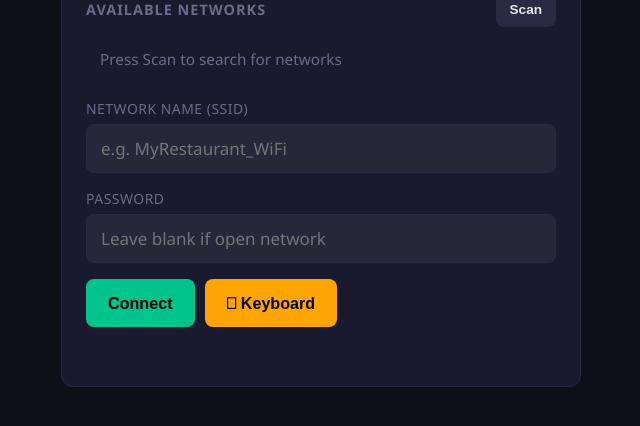
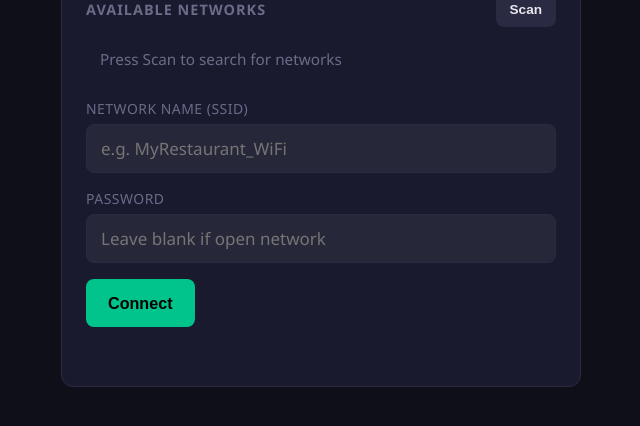
Before and after one commit to JoshuaCattaruzza/orderbox-pi, a Flask app: page /settings in a window 1280 px wide. Shown: the part 231-657 px from the top of the page, without its empty margins (319-959 px from the left). Run offline with Flask 3, Linux system fonts and the light colour scheme.

Commit message:
Remove onboard keyboard integration — Pi has a native keyboard
Co-Authored-By: Claude Sonnet 4.6 <noreply@anthropic.com>

```diff
--- a/main.py
+++ b/main.py
@@ -251,19 +251,6 @@ def wifi_connect():
         return jsonify({"error": str(e)}), 500
 
 
-@app.route("/api/keyboard/toggle", methods=["POST"])
-def keyboard_toggle():
-    r = subprocess.run(["pgrep", "-x", "onboard"], capture_output=True)
-    if r.returncode == 0:
-        subprocess.run(["pkill", "-x", "onboard"])
-        return jsonify({"visible": False})
-    else:
-        env = os.environ.copy()
-        env["DISPLAY"] = ":0"
-        env.setdefault("XAUTHORITY", f"/home/{env.get('USER', 'pi')}/.Xauthority")
-        subprocess.Popen(["onboard", "--size=800x220"], env=env)
-        return jsonify({"visible": True})
-
 
 if __name__ == "__main__":
     app.run(host="0.0.0.0", port=5000, debug=False)
--- a/templates/settings.html
+++ b/templates/settings.html
@@ -126,7 +126,6 @@
     .btn:disabled { opacity: 0.4; cursor: not-allowed; }
     .btn-green  { background: var(--green);  color: #000; }
     .btn-muted  { background: var(--border); color: var(--text); }
-    .btn-yellow { background: var(--yellow); color: #000; }
 
     #msg {
       margin-top: 14px;
@@ -171,16 +170,13 @@
 
       <label for="ssid-input">Network name (SSID)</label>
       <input type="text" id="ssid-input" autocomplete="off" autocorrect="off"
-             spellcheck="false" placeholder="e.g. MyRestaurant_WiFi"
-             onfocus="showKeyboard()" />
+             spellcheck="false" placeholder="e.g. MyRestaurant_WiFi" />
 
       <label for="pw-input">Password</label>
-      <input type="password" id="pw-input" autocomplete="off" placeholder="Leave blank if open network"
-             onfocus="showKeyboard()" />
+      <input type="password" id="pw-input" autocomplete="off" placeholder="Leave blank if open network" />
 
       <div class="btn-row">
         <button class="btn btn-green" id="connect-btn" onclick="connectWifi()">Connect</button>
-        <button class="btn btn-yellow" id="kb-btn" onclick="toggleKeyboard()">&#9109; Keyboard</button>
       </div>
       <div id="msg"></div>
     </div>
@@ -280,19 +276,6 @@
         });
     };
 
-    var _kbVisible = false;
-    window.showKeyboard = function () {
-      if (_kbVisible) return;
-      fetch('/api/keyboard/toggle', { method: 'POST' })
-        .then(function (r) { return r.json(); })
-        .then(function (d) { _kbVisible = d.visible; });
-    };
-    window.toggleKeyboard = function () {
-      fetch('/api/keyboard/toggle', { method: 'POST' })
-        .then(function (r) { return r.json(); })
-        .then(function (d) { _kbVisible = d.visible; });
-    };
-
     function signalBars(pct) {
       if (pct >= 75) return '▂▄▆█';
       if (pct >= 50) return '▂▄▆░';
```
